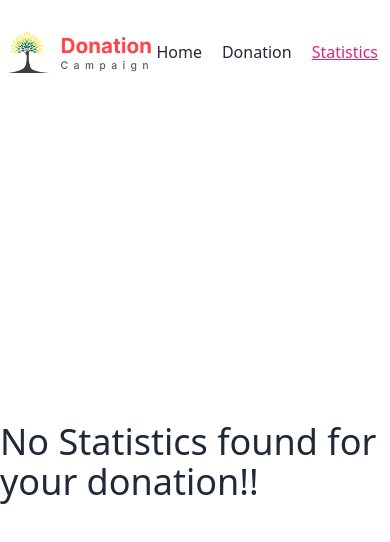
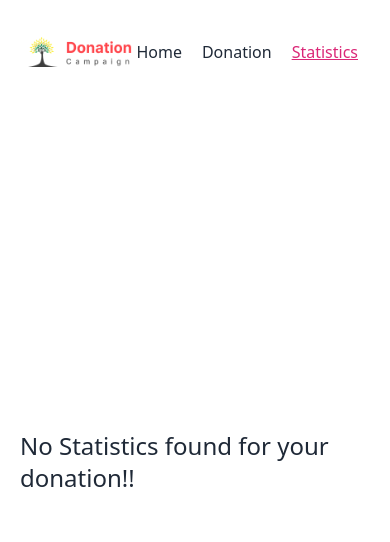
Before and after one commit to fahad4171/Donation-Campaign, a React (Vite) app: page /statistics in a window 390 px wide. Shown: the top 542 px of the page. Built offline with nearby package versions, Linux system fonts and the light colour scheme.

Commit message:
data loaded and showed on ui

```diff
--- a/src/Components/AllCards/DonationCards.jsx
+++ b/src/Components/AllCards/DonationCards.jsx
@@ -5,7 +5,7 @@ const DonationCards = ({ donation }) => {
     const { picture, category, card_color, category_bg_color, button_color, description, id, price, text_color, title } = donation || {}
 
     return (
-        <div>
+        <div className="flex justify-center">
             <Link to={`/donations/${id}`}>
             <div style={{ backgroundColor: card_color }}  className="rounded-lg">
                 <div>
--- a/src/FixedLayout/Root.jsx
+++ b/src/FixedLayout/Root.jsx
@@ -4,7 +4,7 @@ import Navbar from "../Components/Header/Navbar";
 
 const Root = () => {
     return (
-        <div className="md:container md:mx-auto">
+        <div className="md:container md:mx-auto mx-5">
             <Navbar></Navbar>
             <div className="mt-5">
             <Outlet></Outlet>
--- a/src/Pages/Donation/Donation.jsx
+++ b/src/Pages/Donation/Donation.jsx
@@ -9,6 +9,10 @@ const Donation = () => {
     const [notFound, setNotFound] = useState();
 
     const [showAll, setShowAll] = useState(false);
+
+    const donations = useLoaderData([]);
+
+    const { picture, category, card_color, category_bg_color, button_color, description, id, price, text_color, title } = {donations}
 
 
     useEffect(() => {
@@ -42,7 +46,7 @@ const Donation = () => {
                                     <h1 className="font-semibold">{donate.title}</h1>
                                     <p style={{color: donate.text_color}} className="font-semibold">{donate.price}</p>
                                     <Link>
-                                        <button className="px-4 py-2 rounded text-white" style={{background: donate.button_color}}>View </button>
+                                        <button className="px-4 py-2 rounded text-white" style={{background: donate.button_color}}> </button>
                                     </Link>
                                 </div>
                             </div>
@@ -50,7 +54,7 @@ const Donation = () => {
                     )
 
                 : donated.slice(0, 4).map(donate =>
-                    <div key={donate.id}>
+                    <div key={donate.id} className="flex justify-center">
                         <div style={{ backgroundColor: donate.card_color }} className="rounded-lg md:flex">
                             <div>
                                 <img src={donate.picture}  alt="image" />
--- a/src/Pages/Statistics/Statistics.jsx
+++ b/src/Pages/Statistics/Statistics.jsx
@@ -55,7 +55,7 @@ const Statistics = () => {
     return (
         <div className='mt-10 md:mx-[300px]'>
             {
-                noFound ? <p className='text-4xl flex justify-center items-center h-[80vh]'>{noFound}</p> :
+                noFound ? <p className='text-2xl md:text-4xl flex justify-center items-center h-[80vh]'>{noFound}</p> :
                     <div>
                         <div >
                             <PieChart width={400} height={400}>
```
